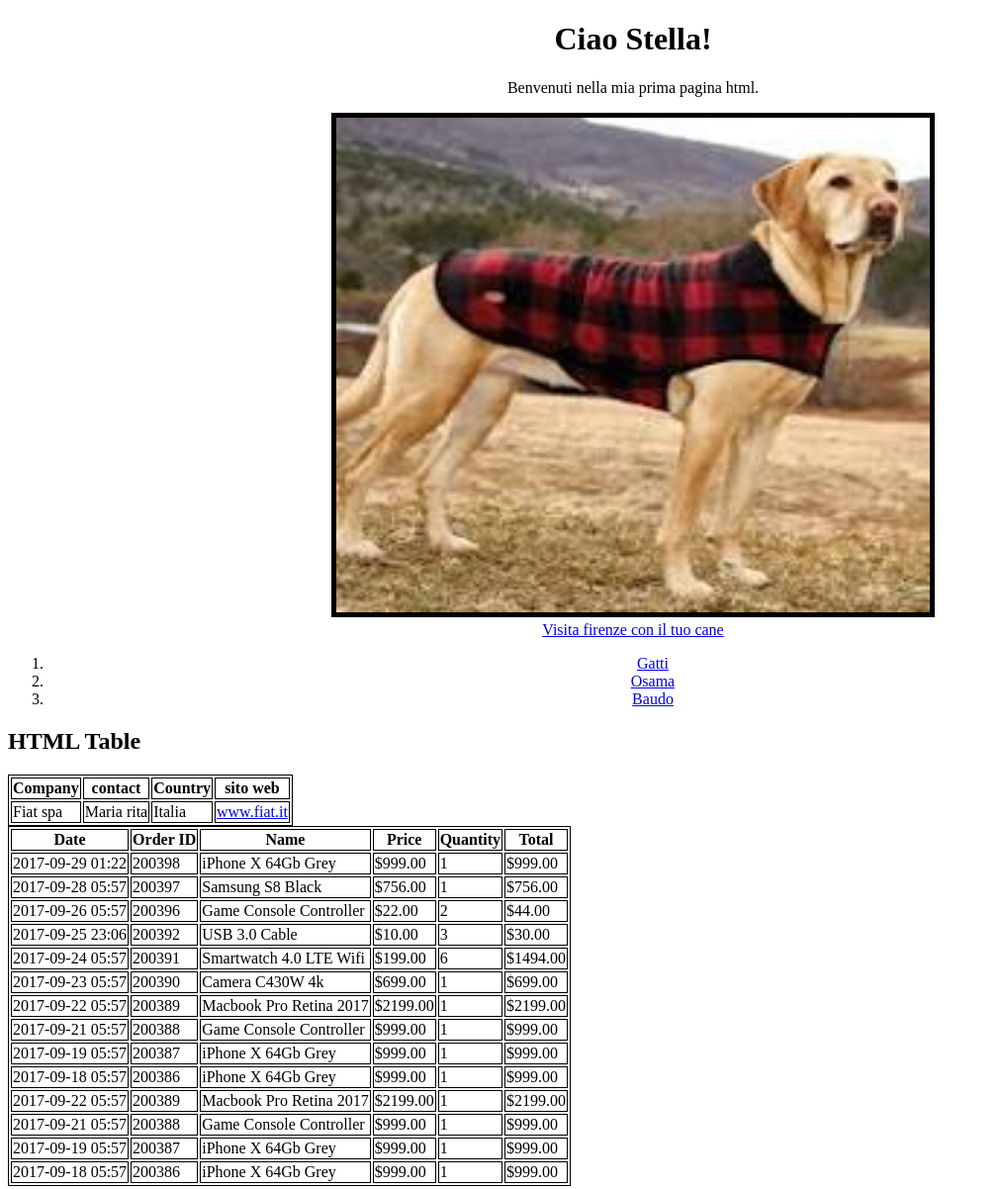
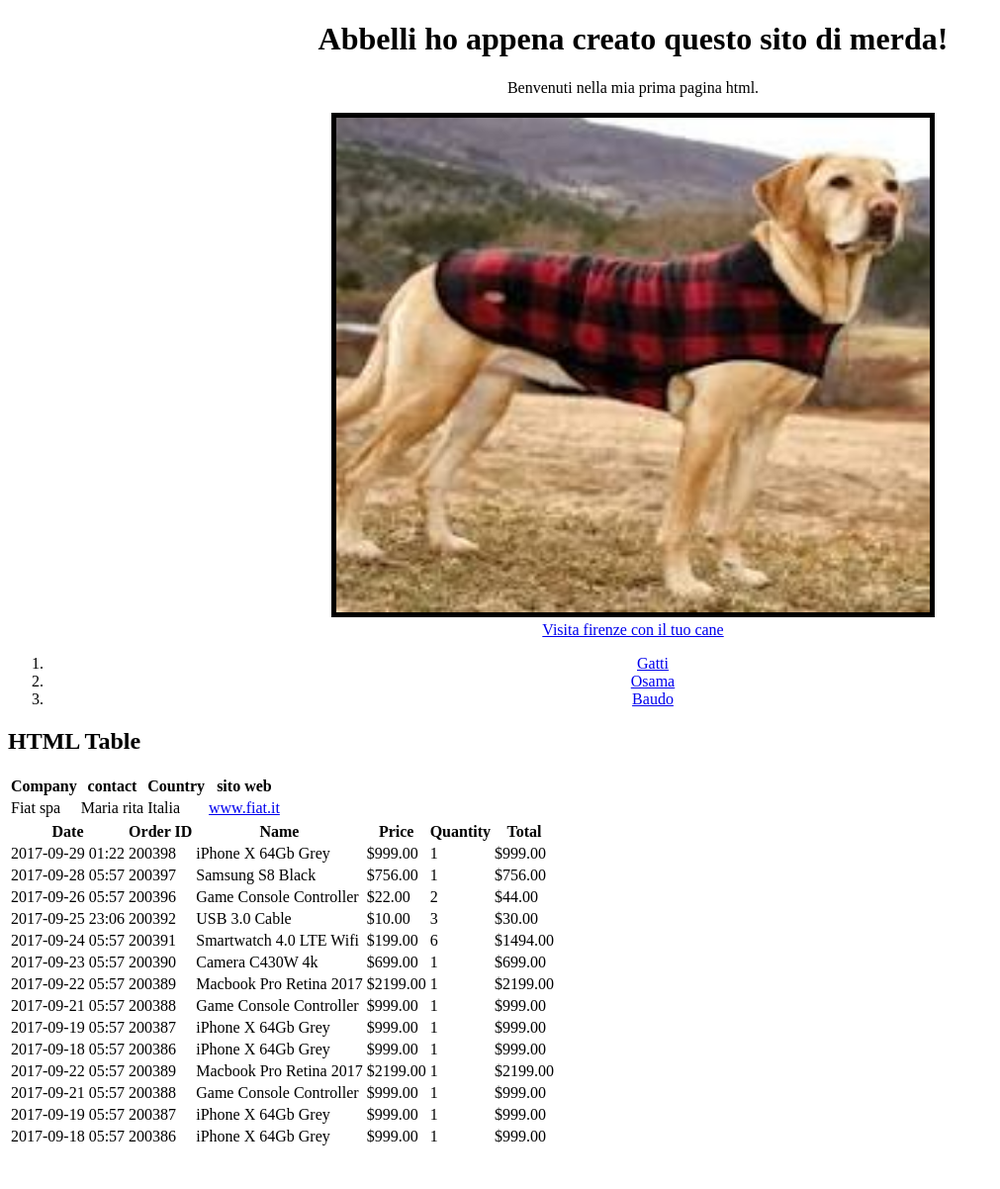
Before and after one commit to Lorenzo-Trombus/web1, a plain HTML site: page index.html in a window 1280 px wide. Shown: the whole page at 99% size, without its empty margins (0-1011 px from the left). After the commit the page ends 1169 px from the top, so only its background shows below. Drawn offline with Linux system fonts and the light colour scheme.

Commit message:
stile in più

```diff
--- a/index.html
+++ b/index.html
@@ -6,7 +6,7 @@
     <body>
         <center> <!--tutto ciò che è scritto in mezzo tra il primo
                     e il secondo center viene messo al centro della pagina-->
-        <h1>Ciao Stella!</h1>
+        <h1>Abbelli ho appena creato questo sito di merda!</h1>
         <p>
             Benvenuti nella mia prima pagina html.
         </p>
@@ -29,8 +29,14 @@
         <!--così si scrive un commento in html-->
         <h2>HTML Table</h2>
         <style>
-            table, th, td {
-              border:1px solid black;
+            table.stile1 {
+              font-family: arial, sans-serif;
+              border-collapse: collapse;
+              width: 60%;
+            }
+
+            .stile1  td, th{
+
             }
             </style>
         <table>
```
